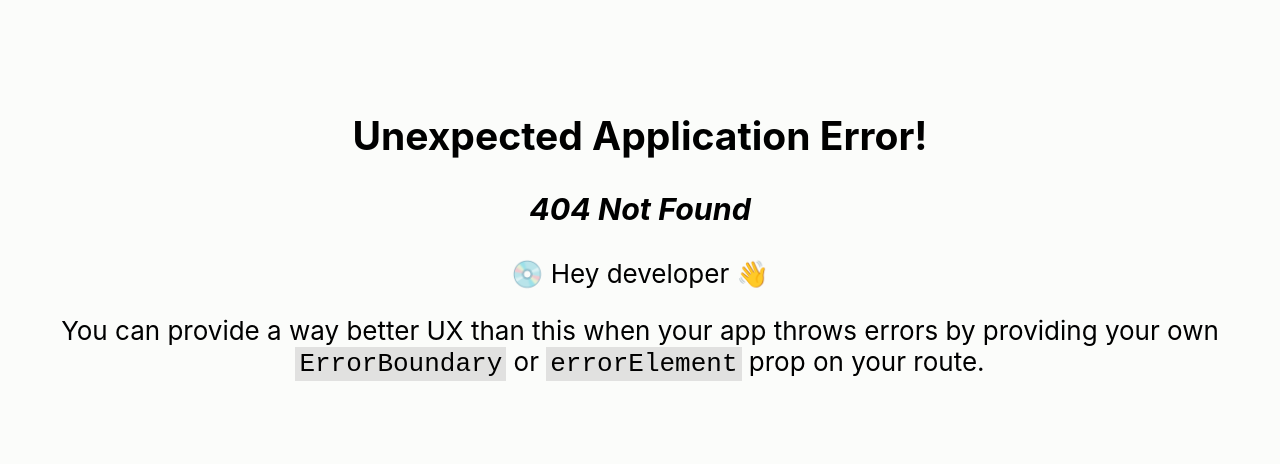
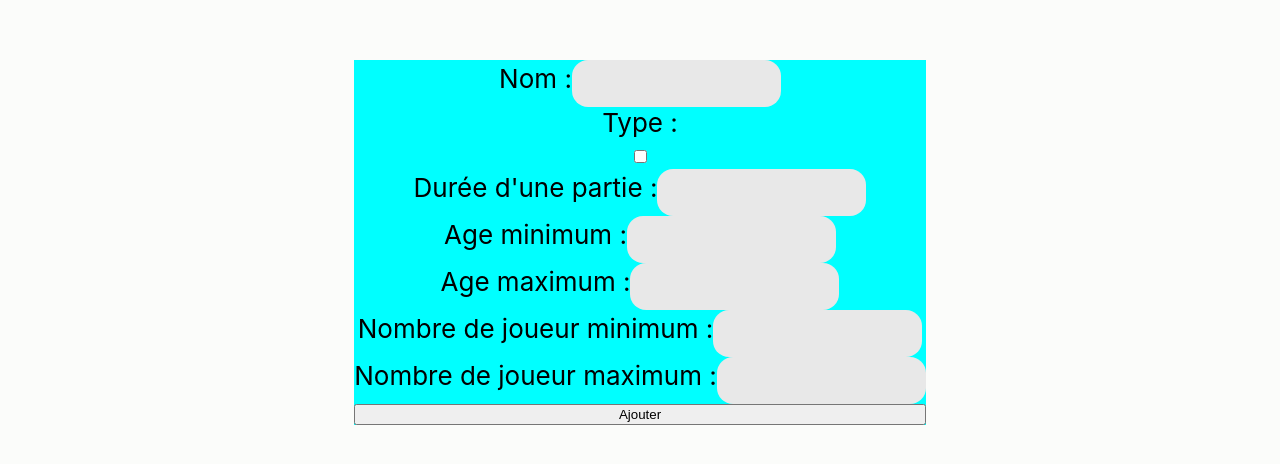
Before and after one commit to techmefr/ArchivHit, a React (Vite) app in the folder frontend/: page /game/edit/1 in a window 1280 px wide. Before the commit this address had no page. Shown: the part 158-622 px from the top of the page. Built offline with nearby package versions, Linux system fonts and the light colour scheme.

Commit message:
WIP update like post

```diff
--- a/frontend/src/components/EditGame.jsx
+++ b/frontend/src/components/EditGame.jsx
@@ -1,4 +1,4 @@
-import { useState, useEffect } from "react";
+import { useState } from "react";
 import { useParams, useNavigate } from "react-router-dom";
 import { toast } from "react-toastify";
 import "react-toastify/dist/ReactToastify.css";
@@ -6,100 +6,74 @@ import "react-toastify/dist/ReactToastify.css";
 function EditGame() {
   const { id } = useParams();
   const navigate = useNavigate();
-  const backendUrl = import.meta.env.VITE_BACKEND_URL;
-  const [formData, setFormData] = useState({
+  const [gameData, setGameData] = useState({
     name: "",
-    type: "",
+    type: false,
     play_time: "",
     age_min: "",
     age_max: "",
     player_min: "",
     player_max: "",
+    user_id: 1,
     editor_id: 1,
   });
 
-  useEffect(() => {
-    const fetchData = async () => {
-      try {
-        const response = await fetch(`${backendUrl}/api/game/${id}`);
-        const result = await response.json();
-        setFormData({
-          name: result.name,
-          type: result.type,
-          play_time: result.play_time,
-          age_min: result.age_min,
-          age_max: result.age_max,
-          player_min: result.player_min,
-          player_max: result.player_max,
-          editor_id: result.editor_id,
-        });
-      } catch (error) {
-        console.error(
-          "Erreur lors de la récupération des données du Street Art :",
-          error
-        );
-      }
-    };
+  const handleInputChange = (e) => {
+    const { name, value } = e.target;
+    setGameData((prevData) => ({
+      ...prevData,
+      [name]: value,
+    }));
+  };
 
-    fetchData();
-  }, [id]);
+  const handleToggleSwitch = () => {
+    setGameData((prevData) => ({
+      ...prevData,
+      type: !prevData.type,
+    }));
+  };
 
-  const handleUpdateGame = async (e) => {
+  const handleSubmit = async (e) => {
     e.preventDefault();
 
     try {
-      const response = await fetch(`${backendUrl}/api/game/${id}`, {
-        method: "PUT",
-        headers: {
-          "Content-Type": "application/json",
-        },
-        body: JSON.stringify({
-          name: formData.name,
-          type: formData.type,
-          play_time: formData.play_time,
-          age_min: formData.age_min,
-          age_max: formData.age_max,
-          player_min: formData.player_min,
-          player_max: formData.player_max,
-          editor_id: formData.editor_id,
-        }),
-      });
+      const response = await fetch(
+        `${import.meta.env.VITE_BACKEND_URL}/api/game/edit/${id}`,
+        {
+          method: "PUT",
+          headers: {
+            "Content-Type": "application/json",
+          },
+          body: JSON.stringify(gameData),
+        }
+      );
 
       if (response.ok) {
         toast.success("Jeu mis à jour avec succès");
-        navigate(`/game/${id}`);
+        navigate("/game");
       } else {
-        console.error(
-          "Erreur lors de la mise à jour du jeu :",
-          response.statusText
-        );
+        const errorData = await response.json();
         toast.error(
-          `Erreur lors de la mise à jour du jeu : ${response.statusText}`
+          `Erreur lors de la mise à jour du jeu : ${errorData.message}`
         );
       }
     } catch (error) {
-      console.error("Erreur lors de la mise à jour du jeu :", error);
-      toast.error(`Erreur lors de la mise à jour du jeu : ${error.message}`);
+      toast.error(
+        `Erreur inattendue lors de la mise à jour du jeu : ${error.message}`
+      );
     }
   };
 
-  const handleInputChange = (e) => {
-    setFormData({
-      ...formData,
-      [e.target.name]: e.target.value,
-    });
-  };
-
   return (
-    <div>
-      <form onSubmit={handleUpdateGame}>
+    <div className="container-form-post">
+      <form onSubmit={handleSubmit}>
         <label htmlFor="name">
           Nom :
           <input
             type="text"
             id="name"
             name="name"
-            value={formData.name}
+            value={gameData.name}
             onChange={handleInputChange}
           />
         </label>
@@ -111,7 +85,8 @@ function EditGame() {
               type="checkbox"
               id="type"
               name="type"
-              checked={formData.type}
+              checked={gameData.type}
+              onChange={handleToggleSwitch}
             />
             <span className="slider round" />
           </div>
@@ -122,7 +97,7 @@ function EditGame() {
             type="text"
             id="play_time"
             name="play_time"
-            value={formData.play_time}
+            value={gameData.play_time}
             onChange={handleInputChange}
           />
         </label>
@@ -133,7 +108,7 @@ function EditGame() {
             type="text"
             id="age_min"
             name="age_min"
-            value={formData.age_min}
+            value={gameData.age_min}
             onChange={handleInputChange}
           />
         </label>
@@ -144,7 +119,7 @@ function EditGame() {
             type="text"
             id="age_max"
             name="age_max"
-            value={formData.age_max}
+            value={gameData.age_max}
             onChange={handleInputChange}
           />
         </label>
@@ -155,7 +130,7 @@ function EditGame() {
             type="text"
             id="player_min"
             name="player_min"
-            value={formData.player_min}
+            value={gameData.player_min}
             onChange={handleInputChange}
           />
         </label>
@@ -165,12 +140,11 @@ function EditGame() {
             type="text"
             id="player_max"
             name="player_max"
-            value={formData.player_max}
+            value={gameData.player_max}
             onChange={handleInputChange}
           />
         </label>
-
-        <button type="submit">Mettre à jour</button>
+        <button type="submit">Ajouter</button>
       </form>
     </div>
   );
--- a/frontend/src/components/GameItem.jsx
+++ b/frontend/src/components/GameItem.jsx
@@ -53,7 +53,8 @@ function GameItem({
       <button type="button" onClick={handleDelete}>
         Supprimer
       </button>{" "}
-      <Link to="/edit">
+      <Link to={`/game/edit/${id}`}>
+        {" "}
         <button type="button">Modifier</button>
       </Link>{" "}
     </div>
--- a/frontend/src/main.jsx
+++ b/frontend/src/main.jsx
@@ -37,7 +37,7 @@ const router = createBrowserRouter([
     element: <Register />,
   },
   {
-    path: "/edit",
+    path: "/game/edit/:id",
     element: <EditGame />,
   },
 ]);
```
